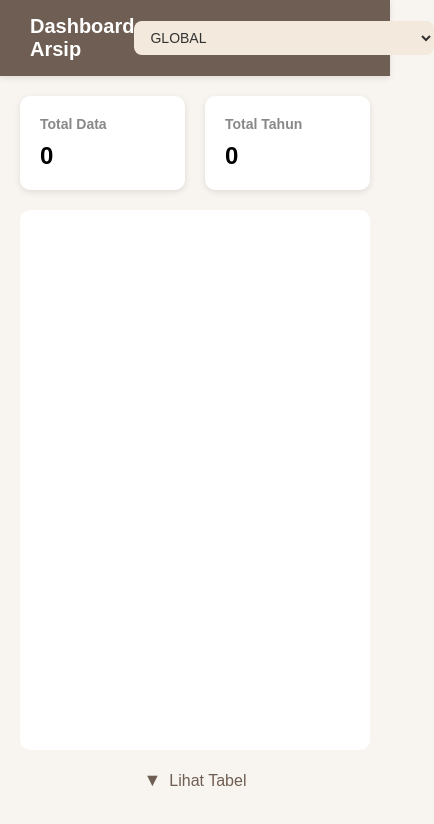
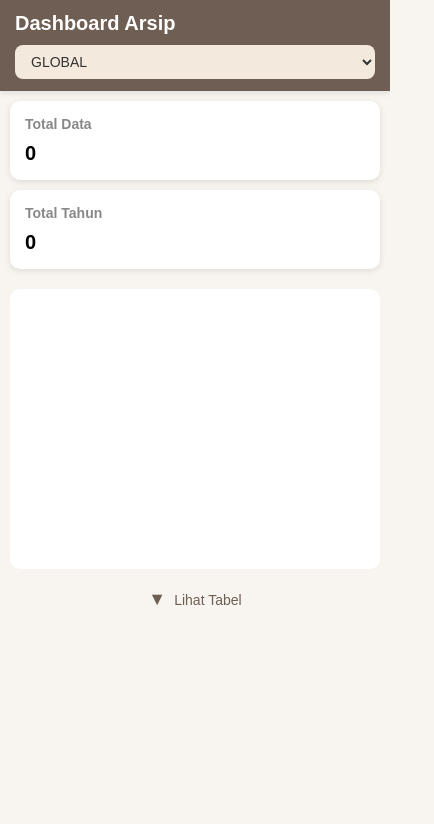
Before and after one commit to digtaalfathir/recap, a plain HTML site: page index.html in a window 390 px wide. Shown: the whole page, 434 px wide, since content can reach past the window. Drawn offline with nearby package versions, Linux system fonts and the light colour scheme; no server answers.

Commit message:
responsif style

```diff
--- a/index.html
+++ b/index.html
@@ -176,6 +176,67 @@
 
     .table-wrapper.open {
       max-height: 1000px;
+    }
+
+    /* ===== RESPONSIVE MOBILE ===== */
+    @media (max-width: 768px) {
+
+      .container {
+        padding: 10px;
+      }
+
+      /* HEADER */
+      .header {
+        flex-direction: column;
+        align-items: flex-start;
+        gap: 10px;
+        padding: 12px 15px;
+        font-size: 16px;
+      }
+
+      .header-right {
+        width: 100%;
+      }
+
+      .header-right select {
+        width: 100%;
+      }
+
+      /* CARD jadi ke bawah */
+      .cards {
+        flex-direction: column;
+        gap: 10px;
+      }
+
+      .card {
+        padding: 15px;
+      }
+
+      .card p {
+        font-size: 20px;
+      }
+
+      /* CHART */
+      .chart-container {
+        height: 260px; /* lebih kecil */
+        padding: 10px;
+      }
+
+      /* TOGGLE */
+      .toggle-wrapper {
+        font-size: 14px;
+      }
+
+      /* TABLE SCROLL */
+      .table-wrapper {
+        overflow-x: auto;
+      }
+
+      table {
+        min-width: 700px; /* biar bisa scroll */
+        font-size: 12px;
+      }
+
     }
   </style>
 </head>
```
